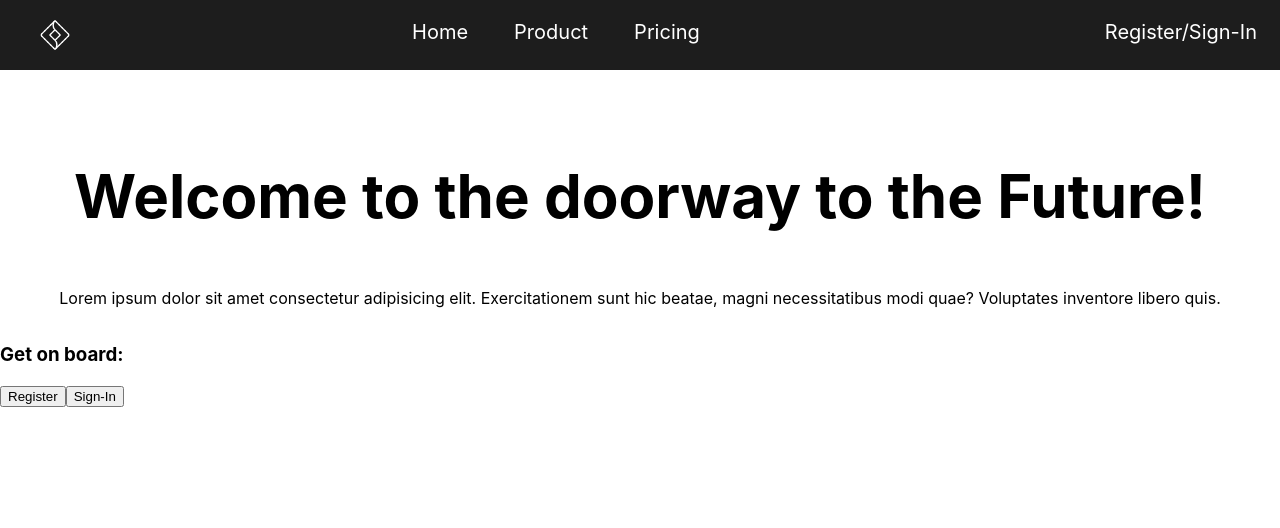
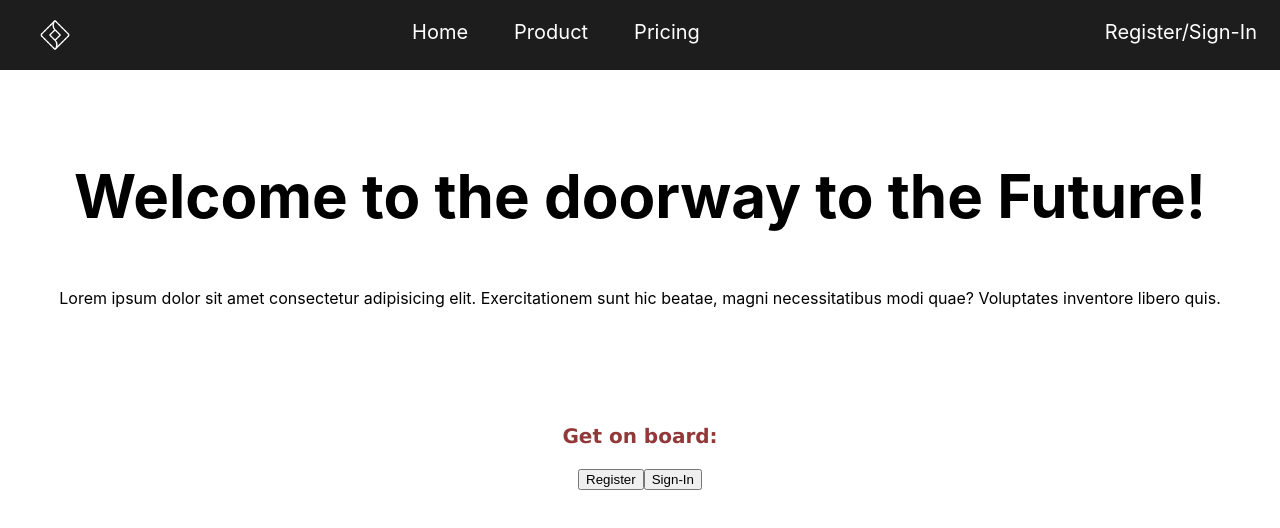
Before and after one commit to aryansharma15/user-auth, a React (Create React App) app: page / in a window 1280 px wide. Shown: the top 528 px of the page. Built offline with nearby package versions, Linux system fonts and the light colour scheme.

Commit message:
color text

```diff
--- a/src/App.css
+++ b/src/App.css
@@ -137,8 +137,36 @@ input{
 
   text-align: center;
 
-  margin-top: 50px;
+  margin: 100px 0;
+  width: 100vw;
 
+}
+
+.first-content p{
+  /* width: 300px; */
+  text-align: center;
+
+}
+
+.fc-head1{
+  width: 100vw;
+}
+
+.buttons-div{
+  width: 100vw;
+  text-align: center;
+}
+
+.buttons-div h3{
+  font-size: 20px;
+  font-family: Verdana, Geneva, Tahoma, sans-serif;
+  color: #933838;
+
+}
+
+
+main{
+  margin-top: -50px;
 }
 
 .first-content h1{
--- a/src/App.js
+++ b/src/App.js
@@ -28,7 +28,6 @@ function App() {
 				</nav>
 			</header>
 
-			<div className="App"></div>
 			<main>
 				<Routes>
 					<Route path="/" element={<Landing />} />
```
